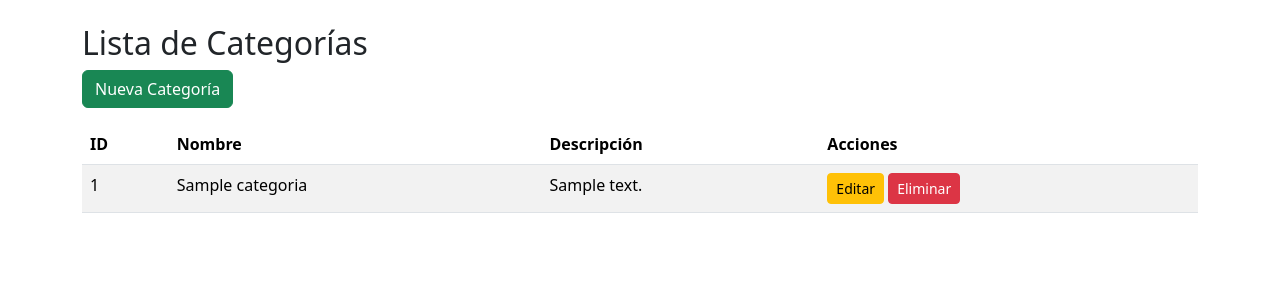
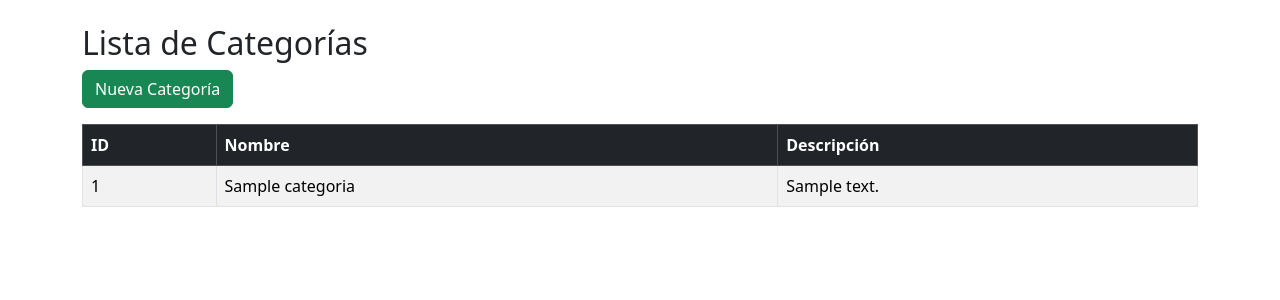
Before and after one commit to Dinatang/Proyecto, a Flask app: template templates/categories/list.html in a window 1280 px wide. Shown: the part 56-356 px from the top of the page. Run offline with Flask 3, Linux system fonts and the light colour scheme; the template is opened without the code that fills it: values that come from a table or form of the project are taken from there, others are empty; tables that the repository leaves empty hold one stand-in row (values such as "Sample post").

Commit message:
semana 12 actualización

```diff
--- a/templates/categories/form.html
+++ b/templates/categories/form.html
@@ -1,4 +1,5 @@
 {% extends "base.html" %}
+
 {% block title %}{{ 'Editar' if modo=='editar' else 'Nueva' }} Categoría{% endblock %}
 
 {% block content %}
--- a/templates/categories/list.html
+++ b/templates/categories/list.html
@@ -1,17 +1,18 @@
 {% extends "base.html" %}
-{% block title %}Lista de Categorías{% endblock %}
+
+{% block title %}Categorías{% endblock %}
 
 {% block content %}
 <h2>Lista de Categorías</h2>
+
 <a href="{{ url_for('nueva_categoria') }}" class="btn btn-success mb-3">Nueva Categoría</a>
 
-<table class="table table-striped">
-    <thead>
+<table class="table table-bordered table-striped">
+  <thead class="table-dark">
     <tr>
       <th>ID</th>
       <th>Nombre</th>
       <th>Descripción</th>
-            <th>Acciones</th>
     </tr>
   </thead>
   <tbody>
@@ -19,14 +20,10 @@
     <tr>
       <td>{{ categoria.id }}</td>
       <td>{{ categoria.nombre }}</td>
-            <td>{{ categoria.descripcion }}</td>
-            <td>
-                <a href="{{ url_for('editar_categoria', id=categoria.id) }}" class="btn btn-warning btn-sm">Editar</a>
-                <form action="{{ url_for('eliminar_categoria', id=categoria.id) }}" method="post" style="display:inline;">
-                    <button type="submit" class="btn btn-danger btn-sm" onclick="return confirm('¿Eliminar categoría?')">Eliminar</button>
-                </form>
-            </td>
+      <td>{{ categoria.descripcion or '-' }}</td>
     </tr>
+    {% else %}
+    <tr><td colspan="3">No hay categorías registradas.</td></tr>
     {% endfor %}
   </tbody>
 </table>
```
Also changed, not shown: instance/dulcehogar.db (added). Lines whose indentation alone changed are shown as unchanged.
